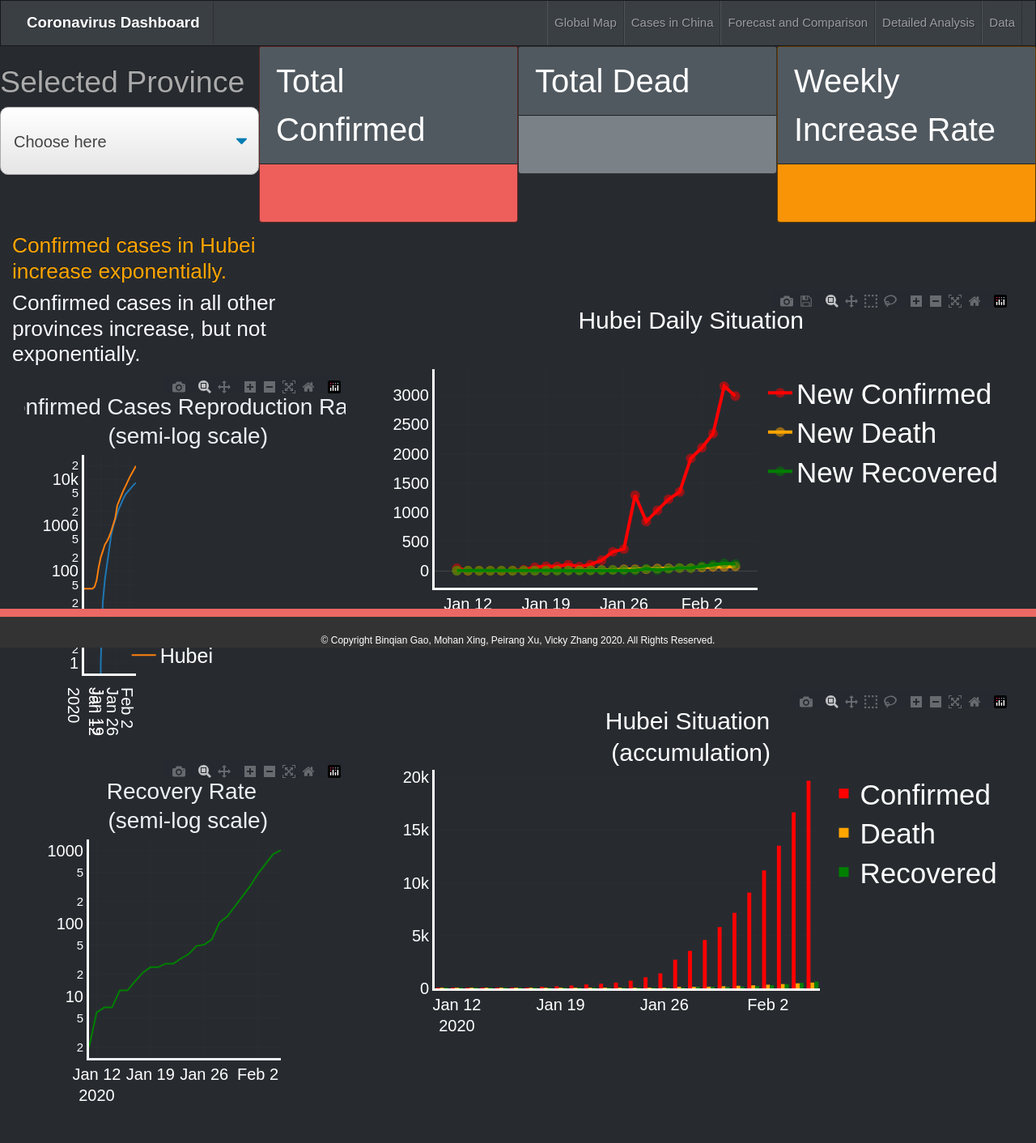
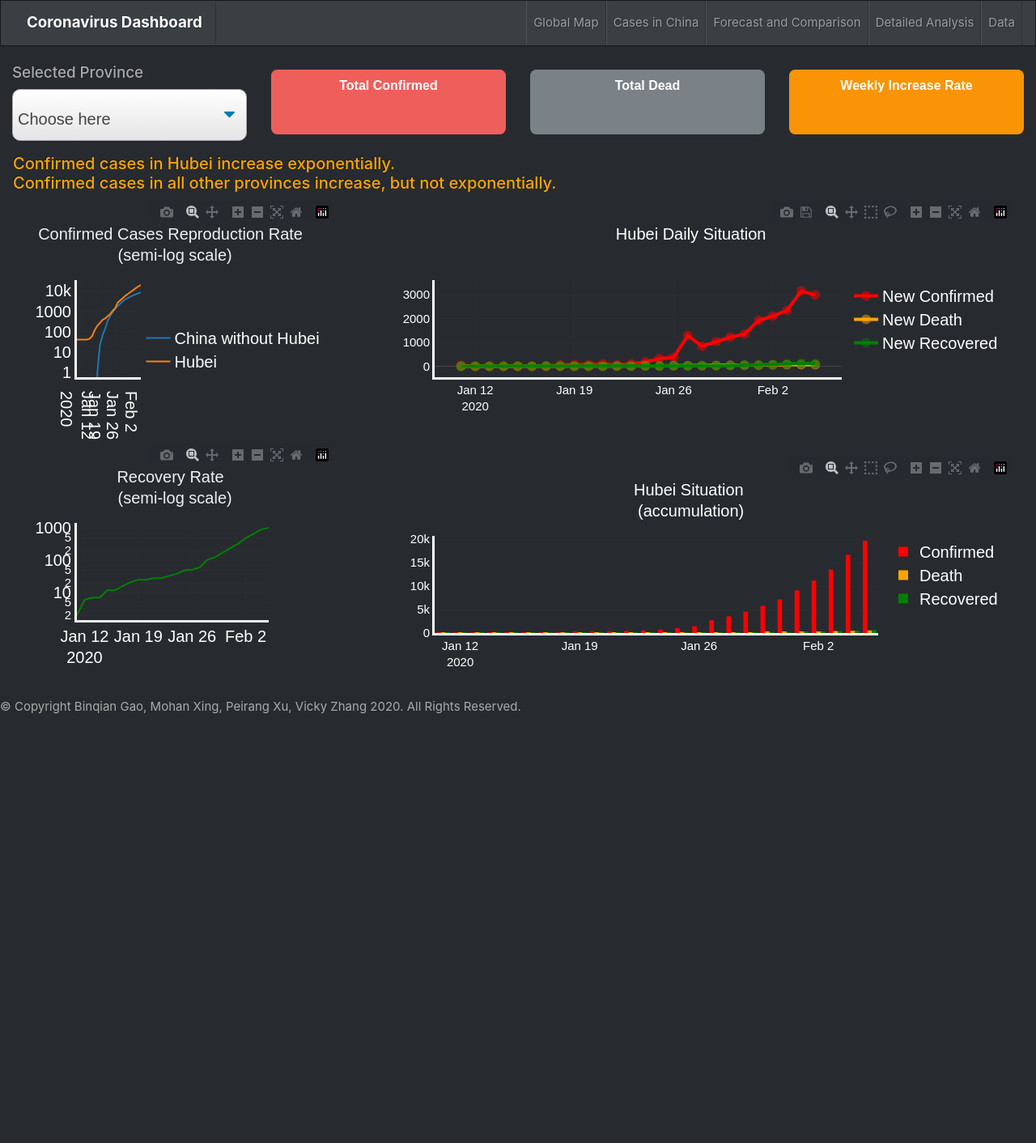
Before and after one commit to Jessica-Xia/Project-2, a Flask app: page /china.html in a window 1280 px wide. Shown: the whole page at 81% size. After the commit the page ends 882 px from the top, so only its background shows below. Run offline with Flask 3, Linux system fonts and the light colour scheme; data comes from the database, SQL or seed files in the repository; some libraries are stand-ins or nearby versions.

Commit message:
modified:   static/css/jstyle.css 	modified:   static/js/plot-Jess.js 	modified:   static/js/table-Jess.js 	modified:   templates/china.html

```diff
--- a/static/css/jstyle.css
+++ b/static/css/jstyle.css
@@ -2,11 +2,12 @@
   display: block;
   font-size: 20px;
   font-family: sans-serif;
-  font-weight: 500;
+  font-weight: 300;
   color: #444;
-  line-height: 3;
-  padding: .6em .5em .5em .8em;
+  line-height: 2;
+  padding: .8em .3em .3em .3em;
   width: 100%;
+  height:80%
   max-width: 100%;
   box-sizing: border-box;
   margin: 0;
@@ -21,7 +22,7 @@
     linear-gradient(to bottom, #ffffff 0%,#e5e5e5 100%);
   background-repeat: no-repeat, repeat;
   background-position: right .7em top 50%, 0 0;
-  background-size: .65em auto, 100%;
+  background-size: .65em auto, 50%;
 }
 .provincedata::-ms-expand {
   display: none;
@@ -42,182 +43,25 @@
 }
 
 
+.jcard {
+  border-radius: .5em;
+  text-align:center;
+  height: 80px;
+  }
 
-.body {
-padding: 1rem;
+.card-jheader {
+  margin-top: 10%;
+  padding :0.5rem;
+  text-align:center;
+  display: block;
+  font-weight: bold;
+  font-size:16px;
+  font-family: sans-serif;
 }
 
-* {box-sizing: border-box}
-
-/* Set height of body and the document to 100% */
-body, html {
-  height: 100%;
-  margin: 0;
-  font-family: Arial;
+.card-jbody {
+  margin-bottom: 10%;
+  font-size:16px;
+  text-align: center;
+  font-family: sans-serif;
 }
-
-
-/* Style tab links */
-.tablink {
-  background-color: #272B30;
-  color: white;
-  float: left;
-  border: none;
-  outline: none;
-  cursor: pointer;
-  padding: 20px 16px;
-  font-size: 30px;
-  width: 50%;
-  border-radius: 10px;
-}
-
-.tablink:hover {
-  background-color: #777;
-}
-
-/* Style the tab content (and add height:100% for full page content) */
-.jtabcontent {
-  color: white;
-  display: none;
-  padding: 100px 20px;
-  height: 100%;
-  width:100%
-}
-
-#Home {background-color: #272B30;}
-#Province {background-color: #272B30;}
-
-
-.card-jbody{
-  padding: 2rem;
-  font-size: large;
-  padding: .6em .5em .5em .8em;
-  width: 100%;
-  border-radius: 2.5em;
-  display: flex;
-  align-items: center;
-}
-
-.row-eq-height{
-  display: flex;
- }
-
- .myjButton {
-	box-shadow: 3px 4px 0px 0px #8a2a21;
-	background:linear-gradient(to bottom, #c62d1f 5%, #f24437 100%);
-	background-color:#c62d1f;
-	border-radius:5px;
-	border:1px solid #d02718;
-	display:inline-block;
-	cursor:pointer;
-	color:#ffffff;
-	font-family:Arial;
-	font-size:22px;
-	padding:11px 46px;
-	text-decoration:none;
-	text-shadow:0px 1px 0px #810e05;
-}
-.myjButton:hover {
-	background:linear-gradient(to bottom, #f24437 5%, #c62d1f 100%);
-	background-color:#f24437;
-}
-.myjButton:active {
-	position:relative;
-	top:1px;
-}
-
-/* footer */
-
-footer {
-  background-color: #333333;
-  border-top-style: solid;
-  border-top-width: 10px;
-  border-top-color: #EB6864;
-  min-height: 40px;
-  /* min-height: 7%; */
-  font-family: Arial, Helvetica, sans-serif;
-  font-size: 12px;
-  color: white;
-  text-align: center;
-  position: fixed;
-  bottom: 0;
-  width: 100%;
-  padding-top: 20px;
-  }
-/*
-
-
-body,
-html {
-  height: 100%;
-  width: 100%;
-}
-
-.top-buffer { margin-top: 10px;
-}
-/* card  */
-.col{
-  padding-left: 0px;/* use up the padding space for column */
-  padding-right: 0px;/* use up the padding space for column */
-}
-.card {
-  min-width: 100%;
-  margin-bottom:4%; /* bottom distance */
-  display: flex;
-
-}
-#card-header {
-  font-weight: bold;
-  font-size:18px;
-  text-align:center;
-  max-height:50% fixed;
-}
-#card-body {
-  text-align:center;
-  max-height:60px;
-}
-
-.col-9{
-  position:relative;
-  padding-bottom:0px;
-}
-/* map, */
-/* .map-container{
-  padding-left:10px;
-  height: 100%;
-  padding-bottom: 15px;
-  position: relative;
-  width: 100%;
-
-}
-#map {
-  width: 100%;
-  height: 680px;
-  overflow: hidden;
-
-  /* touch-action: none;
-  will-change: transform;
-  overflow: visible; */
-  /* position: relative;
-} */ */
-
-/*list container*/
-/* .list-container {
-  position: relative;
-} */
-
-/* .scrollbar {
-  position: relative;
-  width: 100%;
-  height: 700px;
-  overflow: auto;
-} */
-
-/* #info-container{
-  position: relative;
-  height: 100%;
-  padding-bottom:0px;
-} */
-/* #bot-cardbody{
-  height:95px;
-} */
--- a/static/css/style.css
+++ b/static/css/style.css
@@ -1,5 +1,4 @@
-body,
-html {
+body,html {
   height: 100%;
   width: 100%;
 }
--- a/static/js/plot-Jess.js
+++ b/static/js/plot-Jess.js
@@ -8,7 +8,7 @@ d3.json("/China_Data").then(function(data) {
   var death_pair=Object.entries(data[0].death);
   var recovered_pair = Object.entries(data[0].recovered);
 
-     console.log(data[0].Province);
+  console.log(new_confirmed_pair);
 
   var innerContainer = document.querySelector('[data-num="0"]'),
    provinceSelector = innerContainer.querySelector('.provincedata'),
@@ -17,7 +17,6 @@ d3.json("/China_Data").then(function(data) {
 
 setBubblePlot('Hubei');
 setPlot('Hubei');
-
 
 function getyData(chosenProvince) {
  for (var i = 0 ; i < new_confirmed_pair.length ; i++){
@@ -108,11 +107,12 @@ d3.json("/China_Data").then(function(data) {
  var data = [trace1, trace2, trace3];
 
  var layout = {
+   showlegend: true,
    title: {
      text: chosenProvince + ' Daily Situation',
      font: {
        family: 'sans-serif',
-          size: 30,
+       size: 20,
        color: '#ffffff'
      }
    },
@@ -123,7 +123,7 @@ d3.json("/China_Data").then(function(data) {
      linewidth: 3,
      tickfont: {
        family: 'sans-serif',
-          size: 20,
+       size: 15,
        color: '#ffffff'
      }
    },
@@ -132,7 +132,7 @@ d3.json("/China_Data").then(function(data) {
      linewidth: 3,
      tickfont: {
        family: 'sans-serif',
-          size: 20,
+       size: 15,
        color: '#ffffff'
      }
    },
@@ -140,15 +140,16 @@ d3.json("/China_Data").then(function(data) {
      traceorder: 'normal',
      font: {
        family: 'sans-serif',
-          size: 35,
+       size: 20,
        color: '#ffffff'
      }
      // bgcolor: '#E2E2E2'
    },
+   height: 300,
    showgrid:false
  };
 
-    Plotly.newPlot('plotdiv', data, layout, {showSendToCloud: true});
+ Plotly.newPlot('plotdiv', data, layout, {showSendToCloud: true},{responsive: true});
 };
 
 function setPlot(chosenProvince) {
@@ -189,11 +190,12 @@ d3.json("/China_Data").then(function(data) {
  var data = [trace1, trace2, trace3];
 
  var layout = {
+   showlegend: true,
    title: {
      text: chosenProvince + " Situation <br>(accumulation) ",
      font: {
        family: 'sans-serif',
-          size: 30,
+       size: 20,
        color: '#ffffff'
      }
    },
@@ -204,7 +206,7 @@ d3.json("/China_Data").then(function(data) {
      linewidth: 3,
      tickfont: {
        family: 'sans-serif',
-          size: 20,
+       size: 15,
        color: '#ffffff'
      }
    },
@@ -213,24 +215,25 @@ d3.json("/China_Data").then(function(data) {
      linewidth: 3,
      tickfont: {
        family: 'sans-serif',
-          size: 20,
+       size: 15,
        color: '#ffffff'
      }
    },
    legend: {
-        traceorder: 'normal',
+     // traceorder: 'normal',
      font: {
        family: 'sans-serif',
-          size: 35,
+       size: 20,
        color: '#ffffff'
      },
      // bgcolor: '#E2E2E2'
      // bordercolor: 'black',
      // borderwidth: 4
    },
+   height: 300,
  };
 
-    Plotly.newPlot('plotbar', data, layout);
+ Plotly.newPlot('plotbar', data, layout,{responsive: true});
 };
 
 function assignOptions(textArray, selector) {
--- a/static/js/table-Jess.js
+++ b/static/js/table-Jess.js
@@ -76,7 +76,7 @@
             text: "Confirmed Cases Reproduction Rate <br> (semi-log scale)",
             font: {
               family: 'sans-serif',
-              size: 28,
+              size: 20,
               color: '#ebf1f5'
             }
           },
@@ -99,10 +99,11 @@
             traceorder: 'normal',
             font: {
               family: 'sans-serif',
-              size: 25,
+              size: 20,
               color: '#ffffff'
             }
-        }
+        },
+        height: 300
       };
 
 
@@ -126,7 +127,7 @@
         text: "Recovery Rate <br> (semi-log scale)",
         font: {
           family: 'sans-serif',
-          size: 28,
+          size: 20,
           color: '#ebf1f5'
         }
       },
@@ -149,10 +150,11 @@
         traceorder: 'normal',
         font: {
           family: 'sans-serif',
-          size: 25,
+          size: 20,
           color: '#ffffff'
         }
-    }
+    },
+      height:300,
   };
 
 
--- a/templates/china.html
+++ b/templates/china.html
@@ -70,63 +70,62 @@
 
 
      <div class="container-fluid">
-          <div id="bubbleplots">
+
             <div class="bubbleplot" data-num="0">
                     <div class="row row-eq-height">
+
                         <div class="col"><br>
-                          <h1>Selected Province</h1>
+                          <h5 >Selected Province</h5>
                               <select class="provincedata" id="mySelect">
                                 <option value="" selected disabled hidden>Choose here</option>
                               </select>
                         </div>
-                        <div class="col">
-                           <div class="card text-white bg-danger" >
-                              <div class="card-header" style="font-size: 40px" >Total Confirmed</div>
-                              <div class="card-body" style="font-size: 40px; margin-bottom: 10%;" id="total_confirmed"></div>
+                        <div class="col-lg-3">
+                              <div class="jcard text-white bg-danger" >
+                                <div class="card-jheader">Total Confirmed</div>
+                                <div class="card-jbody" id="total_confirmed" ></div>
                                 </div>
                             </div>
-                        <div class="col">
-                          <div class="card text-white bg-secondary">
-                              <div class="card-header" style="font-size: 40px" >Total Dead</div>
-                              <div class="card-body" style="font-size: 40px; margin-bottom: 10%;" id="total_death"></div>
+
+                            <div class="col-lg-3">
+                              <div class="jcard text-white bg-secondary">
+                                  <div class="card-jheader" >Total Dead</div>
+                                  <div class="card-jbody"  id="total_death" ></div>
                                 </div>
                             </div>
-                        <div class="col">
-                          <div class="card text-white bg-warning">
-                              <div class="card-header"style="font-size: 40px">Weekly Increase Rate</div>
-                              <div class="card-body" style="font-size: 40px; margin-bottom: 10%;" id="w_rate"></div>
+                            <div class="col-lg-3">
+                              <div class="jcard text-white bg-warning">
+                                  <div class="card-jheader">Weekly Increase Rate</div>
+                                  <div class="card-jbody" id="w_rate" ></div>
                                   </div>
                               </div>
+
                       </div>
-                    <div class="row content row-eq-height}">
+                    <div class="row">
+                      <h3 style="color:orange;  margin-left: 1rem; margin-top:1rem; font-size:20px">Confirmed cases in Hubei increase exponentially. <br>Confirmed cases in all other provinces increase, but not exponentially.</h3>
+                    </div>
+
+                    <div class="row content jrow-eq-height">
                       <div class="col-4">
-                        <h3 style="color:orange;  margin: 1">Confirmed cases in Hubei increase exponentially.</h3>
-                        <h3 style ="color:ghostwhite; margin: 1">Confirmed cases in all other provinces increase, but not exponentially.</h3>
-                           <div class= "container" id="myjDiv2" style ="margin-bottom: 25px"></div>
-                          <div class= "container" id="myjDiv" style ="margin-bottom: 25px"></div>
+                          <div id="myjDiv2"></div>
+                          <div id="myjDiv"></div>
                         </div>
                       <div class="col-8">
-                        <div class="container">
-                          <br><br><br>
-                          <div class="plot" id="plotdiv" ></div>
-                          <br><br>
-                          <div class="plot" id="plotbar" ></div>
-                        </div>
-                      </div>
+                        <div class="container-fluid" >
+                          <div class="plot" id="plotdiv"></div>
+                          <div class="plot" id="plotbar" style="margin-top:1rem"></div>
                          </div>
                       </div>
                     </div>
               </div>
 
+      </div>
 
 
-
-
-      <!-- <script src="https://d3js.org/d3.v5.min.js"></script> -->
  <footer>
   <div class="footer navbar-fixed-bottom">&copy; Copyright Binqian Gao, Mohan Xing, Peirang Xu, Vicky Zhang 2020. All Rights Reserved.</div>
   <!-- <script src="../static/js/test.js"></script> -->
-  <!--Jessica js script-->
+
   <script type="text/javascript" src="../static/js/plot-Jess.js"></script>
   <script type="text/javascript" src="../static/js/table-Jess.js"></script>
 </footer>
```
Also changed, not shown: static/css/style_v.css (line endings or trailing spaces). Lines whose indentation alone changed are shown as unchanged.
